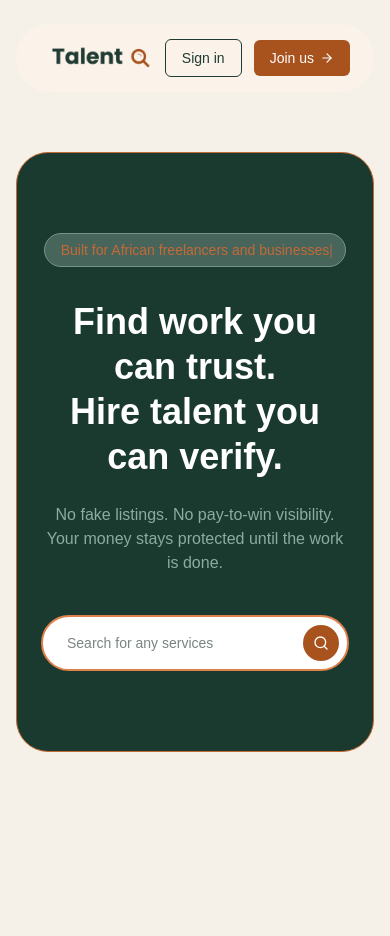
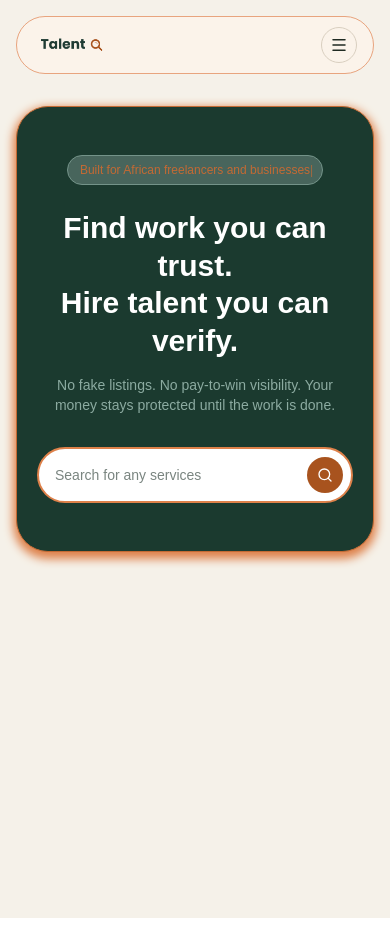
Before and after one commit to Odinaka-123/TalentQ, a Next.js app: page / in a window 390 px wide. Built offline with nearby package versions, Linux system fonts and the light colour scheme.

Commit message:
Refactor Hero component layout and styles; add MobileMenu component for responsive navigation

```diff
--- a/src/app/(landing)/components/Hero.tsx
+++ b/src/app/(landing)/components/Hero.tsx
@@ -3,33 +3,33 @@ import TypingText from "./TypingText";
 
 export default function Hero() {
   return (
-    <section className="w-full flex justify-center px-4 pt-15 pb-8">
-      <div className="w-full max-w-6xl rounded-4xl border border-[#C36A34] bg-[#1B3A2F] px-6 py-20 flex flex-col items-center text-center">
-        <span className="rounded-full border border-[#749389] bg-[#48655C] px-4 py-1.5 text-sm text-[#C36A34] mb-8">
+    <section className="w-full flex justify-center px-4 pt-8 sm:pt-15 pb-8">
+      <div className="w-full max-w-6xl rounded-4xl border border-[#C36A34] bg-[#1B3A2F] px-5 sm:px-6 py-12 sm:py-16 md:py-20 flex flex-col items-center text-center shadow-[0px_4px_10px_3px_#DE814A]">
+        <span className="rounded-full border border-[#749389] bg-[#48655C] px-3 sm:px-4 py-1.5 text-xs sm:text-sm text-[#C36A34] mb-6 sm:mb-8">
           <TypingText text="Built for African freelancers and businesses" />
         </span>
 
-        <h1 className="text-4xl md:text-5xl font-bold text-white leading-tight max-w-2xl">
+        <h1 className="text-3xl sm:text-4xl md:text-5xl font-bold text-white leading-tight max-w-2xl">
           Find work you can trust.
           <br />
           Hire talent you can verify.
         </h1>
 
-        <p className="mt-6 text-[#8CABA1] text-base md:text-lg max-w-xl">
+        <p className="mt-4 sm:mt-6 text-[#8CABA1] text-sm sm:text-base md:text-lg max-w-xl">
           No fake listings. No pay-to-win visibility. Your money stays protected
           until the work is done.
         </p>
 
-        <form className="mt-10 w-full max-w-lg flex items-center rounded-full border-2 border-[#DE814A] bg-[#FFF] pl-6 pr-2 py-2">
+        <form className="mt-8 sm:mt-10 w-full max-w-lg flex items-center rounded-full border-2 border-[#DE814A] bg-[#FFF] pl-4 sm:pl-6 pr-2 py-2">
           <input
             type="text"
             placeholder="Search for any services"
-            className="flex-1 bg-transparent text-sm text-[#3F4A44] placeholder:text-[#7A8580] outline-none"
+            className="flex-1 min-w-0 bg-transparent text-sm text-[#3F4A44] placeholder:text-[#7A8580] outline-none"
           />
           <button
             type="submit"
             aria-label="Search"
-            className="flex items-center justify-center rounded-full border-[#DE814A] bg-[#A8531E] w-9 h-9 hover:bg-[#B04A32] transition-colors"
+            className="flex items-center justify-center rounded-full border-[#DE814A] bg-[#A8531E] w-9 h-9 shrink-0 hover:bg-[#B04A32] transition-colors"
           >
             <Search size={16} className="text-white" />
           </button>
--- a/src/app/(landing)/layout.tsx
+++ b/src/app/(landing)/layout.tsx
@@ -1,4 +1,4 @@
-import Header from "@/components/Header/header";
+import Header from "@/components/Header/Header";
 
 export default function LandingLayout({
   children,
--- /dev/null
+++ b/src/components/Header/MobileMenu.tsx
@@ -0,0 +1,65 @@
+"use client";
+
+import { useState } from "react";
+import Link from "next/link";
+import { Menu, X, ArrowRight } from "lucide-react";
+import NavLink from "./NavLink";
+
+type NavItem = { href: string; label: string };
+
+export default function MobileMenu({ navItems }: { navItems: NavItem[] }) {
+  const [open, setOpen] = useState(false);
+
+  return (
+    <div className="md:hidden">
+      <button
+        onClick={() => setOpen(true)}
+        aria-label="Open menu"
+        className="flex items-center justify-center w-9 h-9 rounded-full border border-[#D9CFC0] text-[#1F2A22]"
+      >
+        <Menu size={18} />
+      </button>
+
+      {open && (
+        <div className="fixed inset-0 z-50 bg-[#F5F1E9] flex flex-col px-6 py-6">
+          <div className="flex items-center justify-between">
+            <span className="text-lg font-bold text-[#1F2A22]">Menu</span>
+            <button
+              onClick={() => setOpen(false)}
+              aria-label="Close menu"
+              className="flex items-center justify-center w-9 h-9 rounded-full border border-[#D9CFC0] text-[#1F2A22]"
+            >
+              <X size={18} />
+            </button>
+          </div>
+
+          <nav className="flex flex-col gap-6 mt-10">
+            {navItems.map((item) => (
+              <NavLink key={item.href} href={item.href}>
+                {item.label}
+              </NavLink>
+            ))}
+          </nav>
+
+          <div className="flex flex-col gap-3 mt-auto">
+            <Link
+              href="/sign-in"
+              onClick={() => setOpen(false)}
+              className="w-full text-center rounded-full border border-[#D9CFC0] px-4 py-2.5 text-sm font-medium text-[#1F2A22]"
+            >
+              Sign in
+            </Link>
+            <Link
+              href="/join"
+              onClick={() => setOpen(false)}
+              className="w-full flex items-center justify-center gap-1.5 rounded-full bg-[#C6543A] px-4 py-2.5 text-sm font-medium text-white"
+            >
+              Join us
+              <ArrowRight size={14} />
+            </Link>
+          </div>
+        </div>
+      )}
+    </div>
+  );
+}
--- a/src/components/Header/header.tsx
+++ b/src/components/Header/header.tsx
@@ -2,6 +2,7 @@ import Image from "next/image";
 import Link from "next/link";
 import { ArrowRight } from "lucide-react";
 import NavLink from "./NavLink";
+import MobileMenu from "./MobileMenu";
 
 const navItems = [
   { href: "/about", label: "About us" },
@@ -11,15 +12,16 @@ const navItems = [
 
 export default function Header() {
   return (
-    <header className="w-full flex justify-center pt-6 px-4 bg-[#F5F1E9]">
-      <div className="w-full max-w-6xl flex items-center justify-between rounded-full border-[1.5] border-[#DE814A] bg-[#FBF3EA] px-6 py-3">
-        <Link href="/">
+    <header className="w-full flex justify-center pt-4 sm:pt-6 px-4 bg-[#F5F1E9]">
+      <div className="w-full max-w-6xl flex items-center justify-between rounded-full border border-[#E8A47E] bg-[#FBF3EA] px-4 sm:px-6 py-2.5 sm:py-3">
+        <Link href="/" className="shrink-0">
           <Image
             src="/Icons/logo.png"
             alt="TalentQ"
             width={120}
             height={32}
             priority
+            className="h-7 sm:h-8 w-auto"
           />
         </Link>
 
@@ -31,7 +33,7 @@ export default function Header() {
           ))}
         </nav>
 
-        <div className="flex items-center gap-3">
+        <div className="hidden md:flex items-center gap-3">
           <Link
             href="/sign-in"
             className="rounded-md border border-[#1F3B33] px-4 py-2 text-sm font-medium text-[#1F3B33] hover:bg-[#F1E8DA] transition-colors"
@@ -46,6 +48,8 @@ export default function Header() {
             <ArrowRight size={14} />
           </Link>
         </div>
+
+        <MobileMenu navItems={navItems} />
       </div>
     </header>
   );
```
